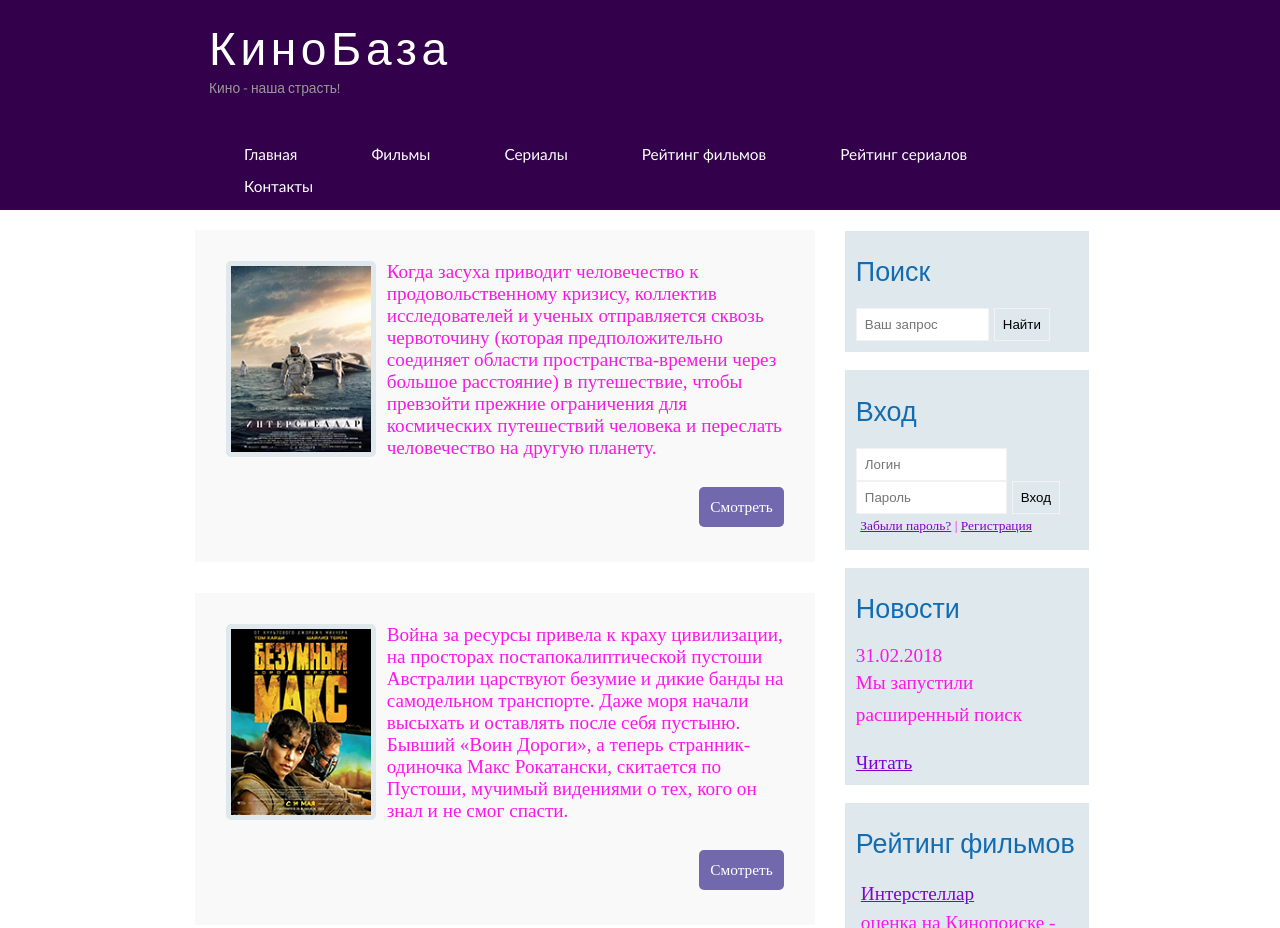
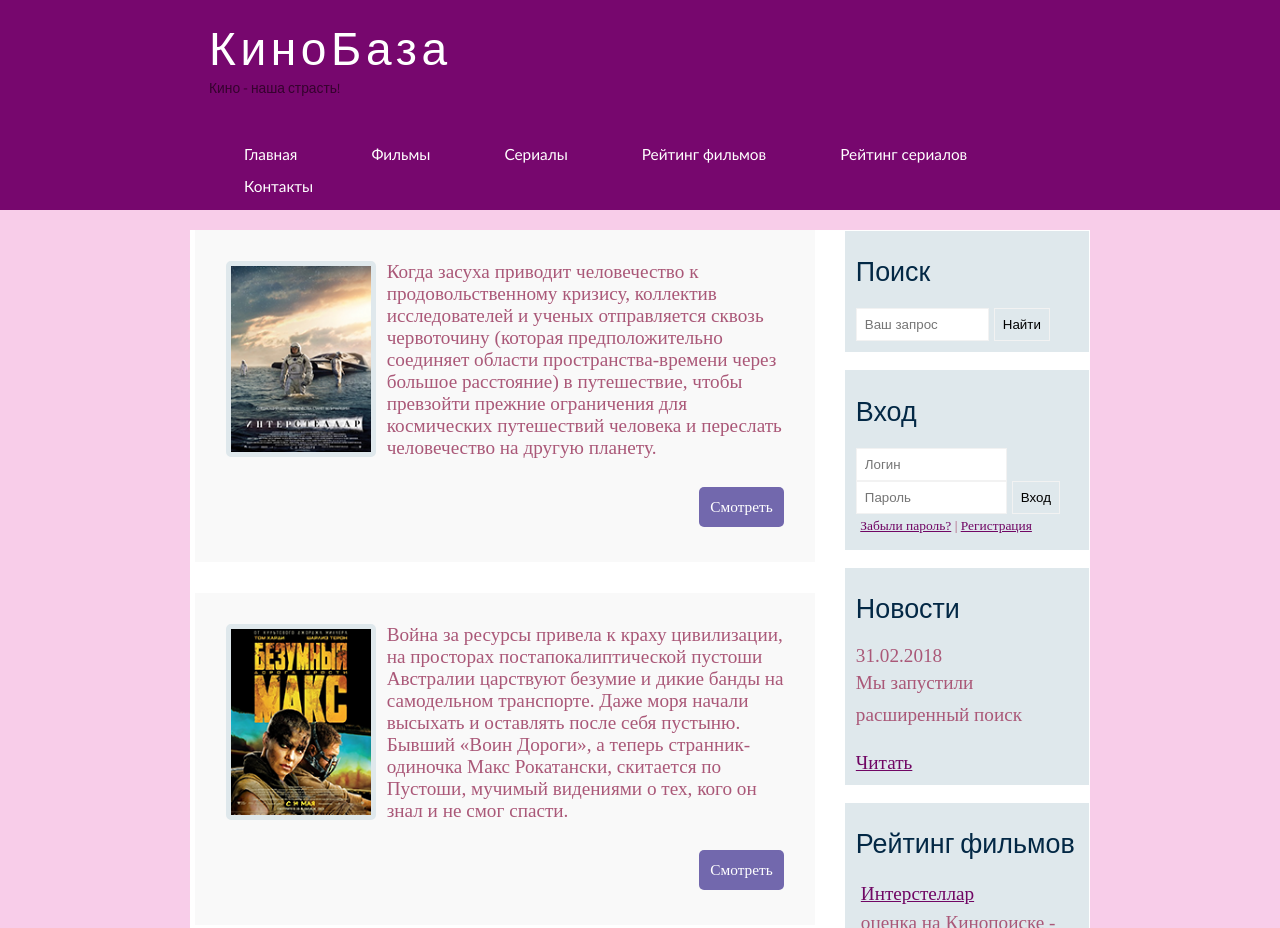
Before and after one commit to alimami89/Kinobaza, a plain HTML site: page films.html in a window 1280 px wide. Shown: the top 928 px of the page. Drawn offline with Linux system fonts and the light colour scheme.

Commit message:
Сайт исправен.

```diff
--- a/assets/css/style.css
+++ b/assets/css/style.css
@@ -5,8 +5,8 @@
 
 body {
     font-size: 1.2em;
-    background-color: #fff;
-    color: rgb(250, 23, 231);
+    background-color: #f8cde9;
+    color: rgb(170, 88, 120);
 }
 
 p {
@@ -15,7 +15,7 @@ p {
 }
 
 input[type="text"], input[type="password"], input[type="search"] {
-    color: rgba(73, 156, 233, 0.533)46;
+    color: rgba(45, 2, 56, 0.533)46;
     width: 60%;
     padding: 8px;
 }
@@ -40,7 +40,7 @@ h2 {
 a, a:hover {
     outline: none;
     text-decoration: underline;
-    color: #8300cf;
+    color: rgb(112, 6, 100);
 }
 
 ul {
@@ -54,7 +54,7 @@ ul li {
 }
 
 header {
-    background-color: rgb(51, 0, 75);
+    background-color: rgb(119, 7, 110);
     height: 210px;
     font-size: 0.8em;
     margin-left: 0px;
@@ -87,7 +87,7 @@ main, .logo, .menubar, .site_content, footer {
 .logo_text h2 {
     font-size: 0.9em;
     padding: 4px 0 0 0;
-    color: #999;
+    color: hsl(308, 89%, 11%);
 }
 
 .menubar {
@@ -116,11 +116,11 @@ ul.menu li a {
 }
 
 ul.menu li.selected a {
-    color: #c67cf8;
+    color: #3e0366;
 }
 
 ul.menu li a:hover {
-    color: #136cb2;
+    color: #5e0359;
 }
 
 hr {
@@ -155,7 +155,7 @@ hr {
 }
 
 .sidebar h2 {
-    color: #136cb2;
+    color: hsl(206, 92%, 14%);
 }
 
 .lables_passreg_text {
```
